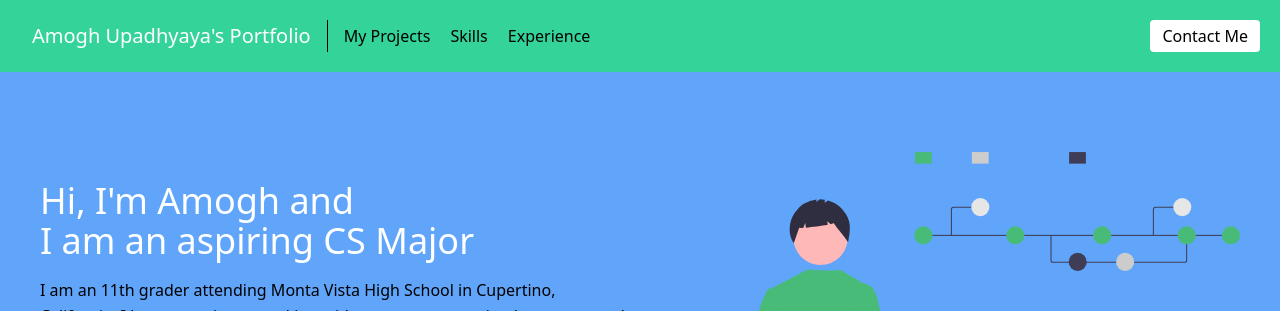
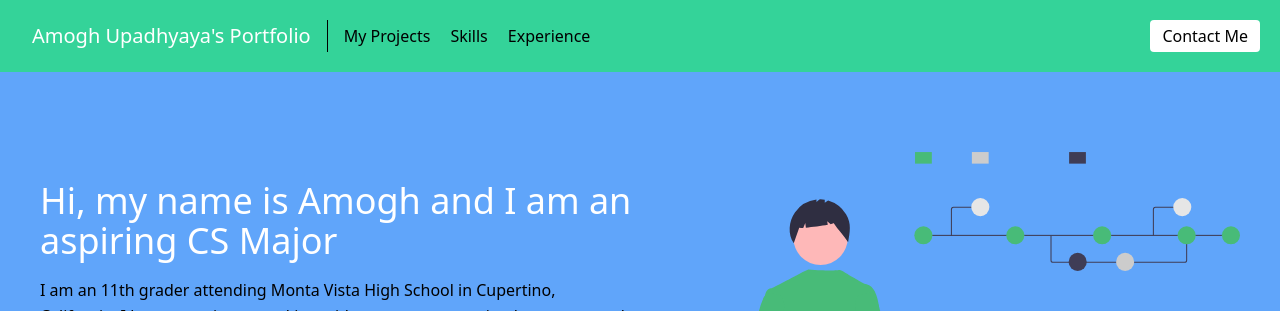
Before and after one commit to amoghu26/portfolio, a React (Create React App) app: page / in a window 1280 px wide. Shown: the top 311 px of the page. Built offline with nearby package versions, Linux system fonts and the light colour scheme.

Commit message:
Add files via upload

```diff
--- a/src/components/About.js
+++ b/src/components/About.js
@@ -8,9 +8,7 @@ export default function About() {
       <div className="container mx-auto flex px-10 py-20 md:flex-row flex-col items-center">
         <div className="lg:flex-grow md:w-1/2 lg:pr-24 md:pr-16 flex flex-col md:items-start md:text-left mb-16 md:mb-0 items-center text-center">
           <h1 className="title-font sm:text-4xl text-2xl mb-4 font-medium text-white">
-            Hi, I'm Amogh and
-            <br className="hidden lg:inline-block" />
-            I am an aspiring CS Major
+            Hi, my name is Amogh and I am an aspiring CS Major
           </h1>
           <p className="mb-8 leading-relaxed text-black">
             I am an 11th grader attending Monta Vista High School in
```
